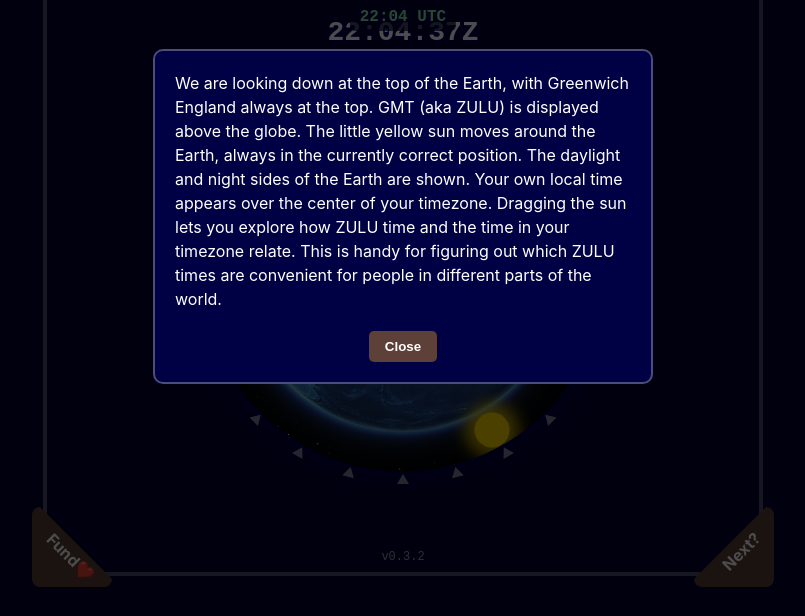
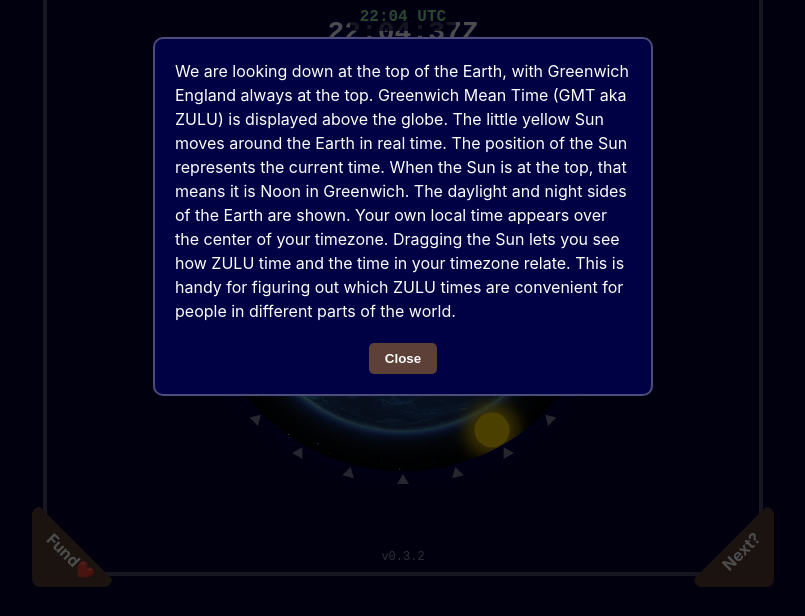
Before and after one commit to smurp/gozulu, a plain HTML site: page index.html in a window 1280 px wide. Both pictures are taken after a click on the button 971 px from the left and 69 px from the top of the page. Shown: the part 184-800 px from the top of the page, without its empty margins (237-1042 px from the left). Drawn offline with Linux system fonts and the light colour scheme.

Commit message:
update help text

```diff
--- a/index.html
+++ b/index.html
@@ -62,11 +62,14 @@
     <div class="dialog-content">
       <p>
         We are looking down at the top of the Earth, with Greenwich England always at the top.
-        GMT (aka ZULU) is displayed above the globe. The little yellow sun moves around the Earth,
-        always in the currently correct position. The daylight and night sides of the Earth are shown.
-        Your own local time appears over the center of your timezone. Dragging the sun lets you
-        explore how ZULU time and the time in your timezone relate. This is handy for figuring out
-        which ZULU times are convenient for people in different parts of the world.
+        Greenwich Mean Time (GMT aka ZULU) is displayed above the globe.
+        The little yellow Sun moves around the Earth in real time.
+        The position of the Sun represents the current time.
+        When the Sun is at the top, that means it is Noon in Greenwich.
+        The daylight and night sides of the Earth are shown.
+        Your own local time appears over the center of your timezone.
+        Dragging the Sun lets you see how ZULU time and the time in your timezone relate.
+        This is handy for figuring out which ZULU times are convenient for people in different parts of the world.
       </p>
       <button id="closeDialog" class="close-button">Close</button>
     </div>
```
